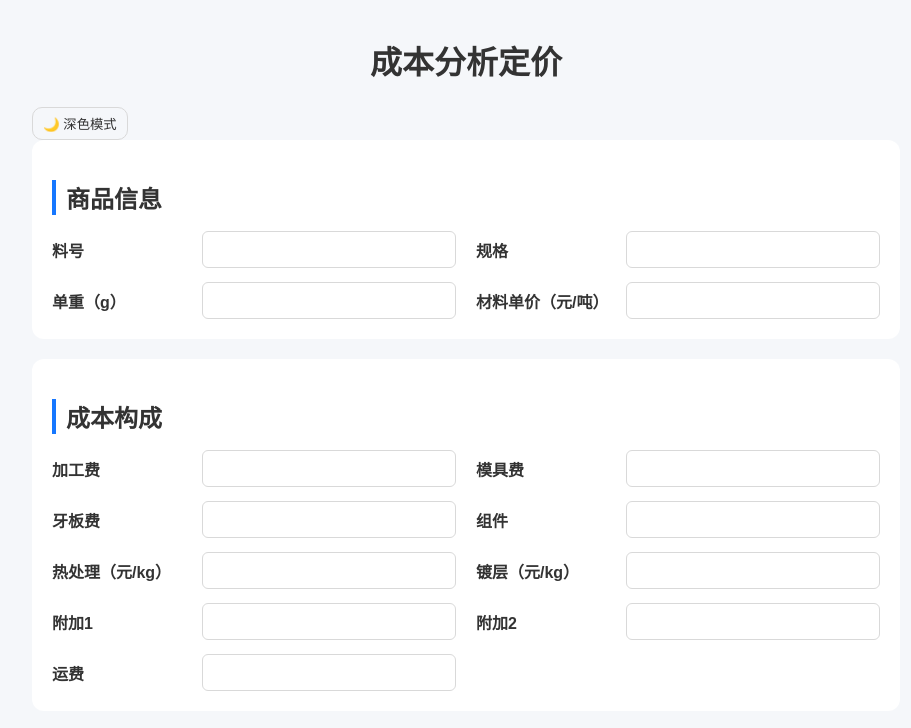
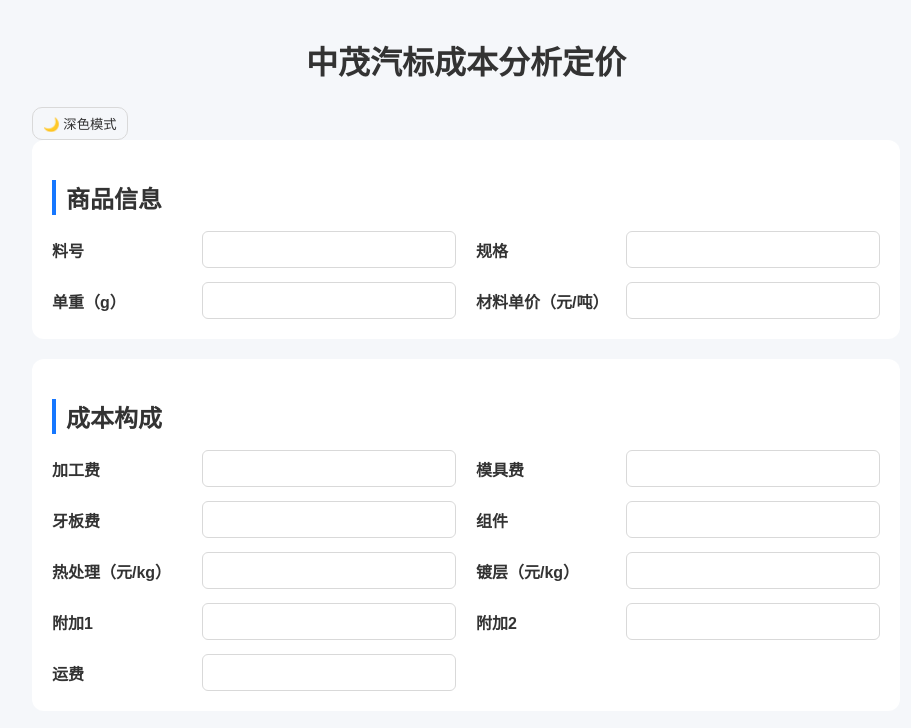
Before and after one commit to TXDYSYZF/zhongmaojisuan, a plain HTML site: page index.html in a window 1280 px wide. Shown: the top 728 px of the page, without its empty margins (174-1085 px from the left). Drawn offline with Linux system fonts and the light colour scheme.

Commit message:
Update index.html

```diff
--- a/index.html
+++ b/index.html
@@ -3,14 +3,14 @@
 <head>
   <meta charset="UTF-8" />
   <meta name="viewport" content="width=device-width, initial-scale=1.0"/>
-  <title>成本分析定价系统</title>
+  <title>中茂金属科技汽标成本分析定价系统v1.0</title>
   <link rel="stylesheet" href="style.css" />
 </head>
 
 <body>
   <div class="app">
     <header class="top">
-      <h1>成本分析定价</h1>
+      <h1>中茂汽标成本分析定价</h1>
       <button class="theme-btn" onclick="toggleTheme()">🌙 深色模式</button>
     </header>
 
```
